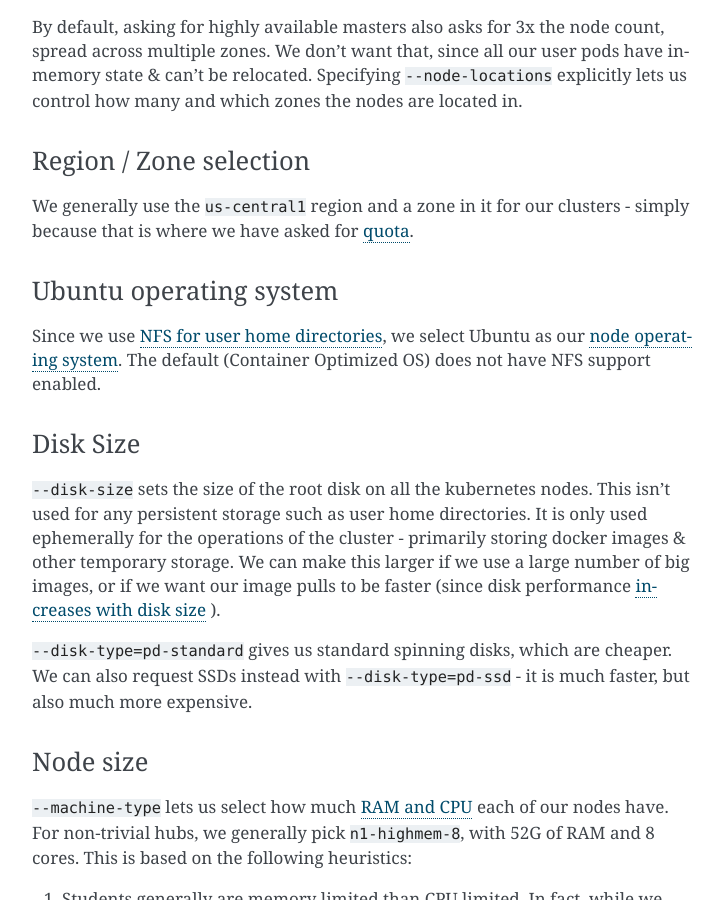
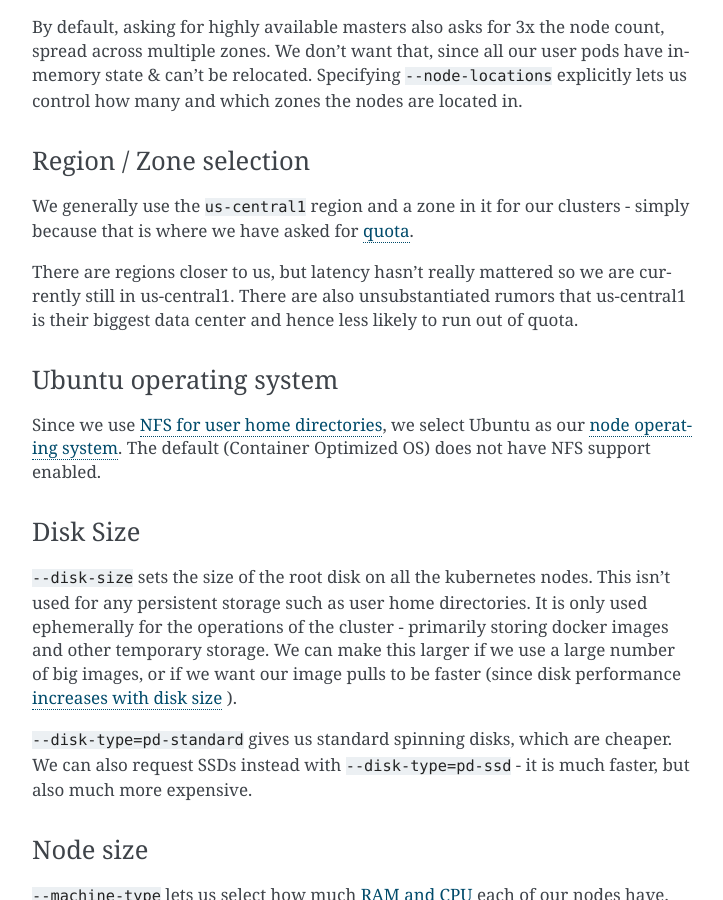
Before and after one commit to berkeley-dsep-infra/datahub, a Sphinx documentation site: the page built from docs/topic/cluster-config.rst, in a window 1280 px wide and 900 px high, scrolled down 1751 px. Shown: the whole window, without its empty margins (388-1111 px from the left). Built offline with Sphinx 7.4.7, drawn with Linux system fonts in a browser that asks for light colours; some of the changed text lies outside the part shown.

Commit message:
Minor typo fixes
Thanks to review from @ryanlovett

```diff
--- a/docs/topic/cluster-config.rst
+++ b/docs/topic/cluster-config.rst
@@ -18,7 +18,7 @@
 ========================
 
 In our experience, Google Kubernetes Engine (GKE) has been the most stable,
-performant & reliable managed kubernetes service. We prefer running on this
+performant, and reliable managed kubernetes service. We prefer running on this
 when possible.
 
 A ``gcloud container clusters create`` command can succintly express the
@@ -91,6 +91,10 @@
 We generally use the ``us-central1`` region and a zone in it for our clusters -
 simply because that is where we have asked for `quota <https://cloud.google.com/compute/quotas>`_.
 
+There are regions closer to us, but latency hasn't really mattered so we are
+currently still in us-central1. There are also unsubstantiated rumors that us-central1 is their
+biggest data center and hence less likely to run out of quota.
+
 Ubuntu operating system
 -----------------------
 
@@ -104,7 +108,7 @@
 ``--disk-size`` sets the size of the root disk on all the kubernetes nodes. This
 isn't used for any persistent storage such as user home directories. It is only
 used ephemerally for the operations of the cluster - primarily storing docker
-images & other temporary storage. We can make this larger if we use a large number
+images and other temporary storage. We can make this larger if we use a large number
 of big images, or if we want our image pulls to be faster (since disk performance
 `increases with disk size <https://cloud.google.com/compute/docs/disks/performance>`_
 ).
```
Also changed, not shown: other parts of docs/topic/cluster-config.rst (+1 -1 lines).
